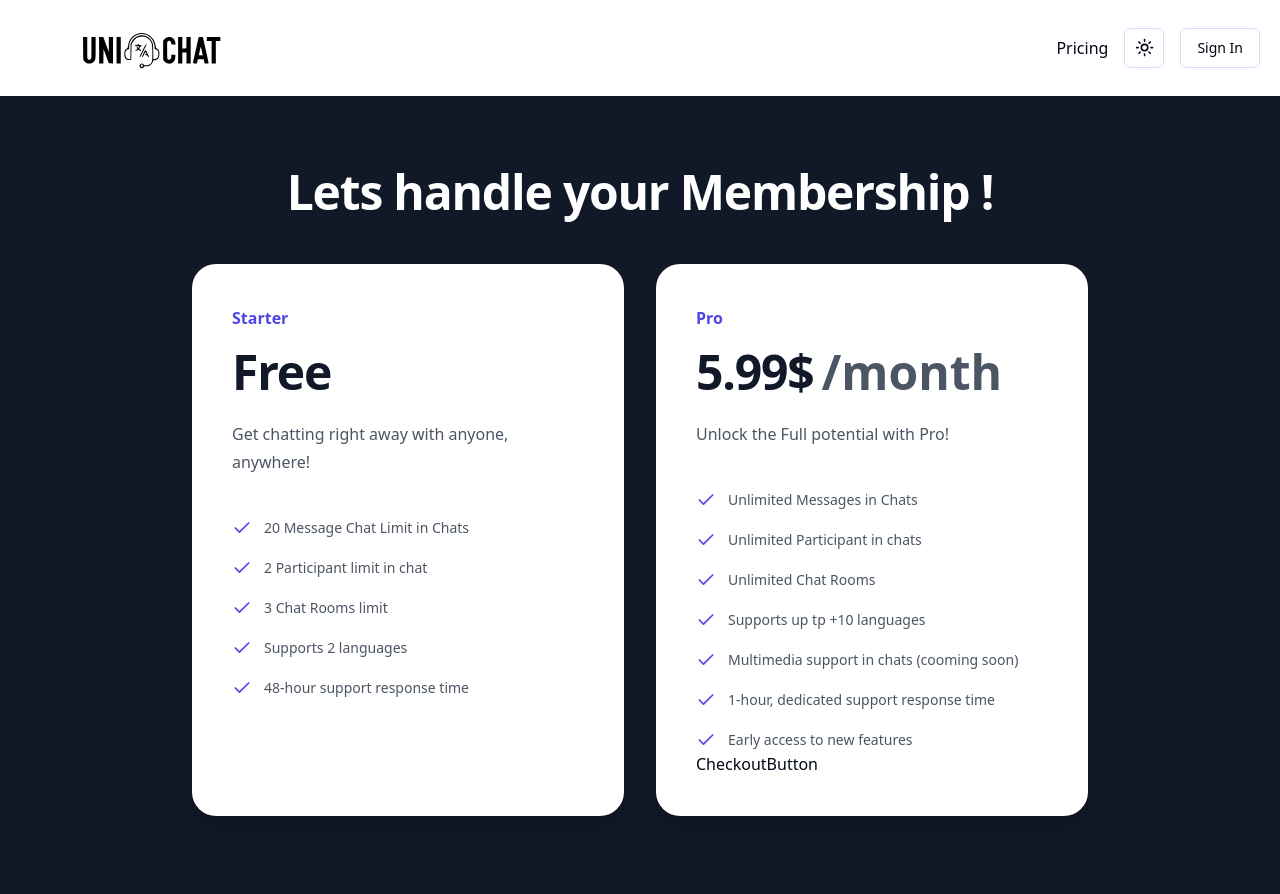
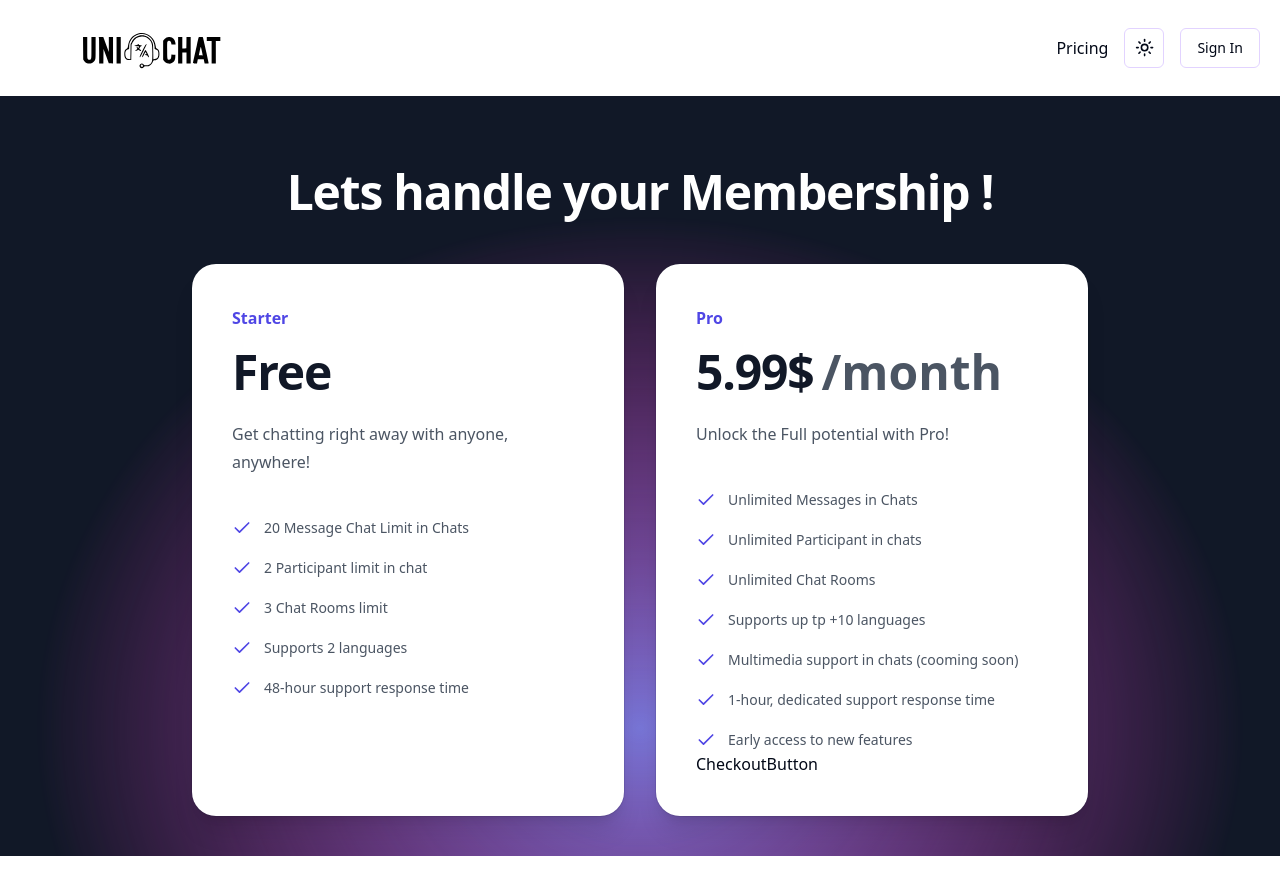
Before and after one commit to CodebyCyrus/saas-unitalk, a Next.js app: page /register in a window 1280 px wide. Shown: the top 894 px of the page. After the commit the page ends 856 px from the top, so only its background shows below. Built offline with nearby package versions, Linux system fonts and the light colour scheme; no server answers.

Commit message:
adding register and checkout btn- fix bug bg

```diff
--- a/app/register/page.tsx
+++ b/app/register/page.tsx
@@ -5,7 +5,7 @@ import { getServerSession } from "next-auth";
 const Register = async () => {
   const session = await getServerSession(authOptions);
   return (
-    <div className="isolate h-full overflow-hidden bg-gray-900 pb-40">
+    <div className="isolate h-full overflow-hidden bg-gray-900 pb-10">
       <div className="mx-auto max-w-7xl px-6 pb-12 pt-16 text-white text-center lg:px-8">
         <div className="mx-auto max-w-4xl">
           <p className="mt-2 text-4xl font-bold tracking-tight sm:text-5xl">
@@ -15,12 +15,12 @@ const Register = async () => {
         <div className="relative">
           <svg
             viewBox="0 0 1208 1024"
-            className="absolute -top-10 left-1/2 -z-10 h-[64rem] -translate-x-1/2 [mask-image:radial-gradient(closest-side,white,trasparent)] sm:-top-12 md:-top-20 lg:-top-12 xl:top-0  "
+            className="absolute -top-10 left-1/2 -z-10 h-[64rem] -translate-x-1/2 [mask-image:radial-gradient(closest-side,white,transparent)] sm:-top-12 md:-top-20 lg:-top-12 xl:top-0  "
           >
             <ellipse
               cx={604}
               cy={512}
-              fill="url(radial-gradient"
+              fill="url(#radial-gradient)"
               rx={604}
               ry={512}
             />
```
